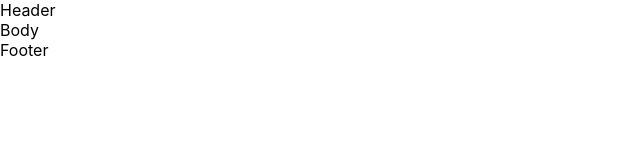
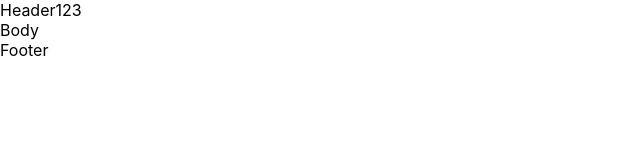
Before and after one commit to a631953720/Redux, a React app in the folder my-app/: page / in a window 1280 px wide. Shown: the top 160 px of the page, without its empty margins (0-640 px from the left). Built offline with nearby package versions, Linux system fonts and the light colour scheme.

Commit message:
初次設定

```diff
--- a/my-app/src/App.js
+++ b/my-app/src/App.js
@@ -29,7 +29,7 @@ class Header extends React.Component{
         {({ store }) => {
           console.log('Header in Consumer',store.getState())
           return (
-            <header>Header</header>
+            <header>Header123</header>
           );
         }}
       </ReactReduxContext.Consumer>
```
Also changed, not shown: 1 other file (tests, documents, lock files or other folders).
